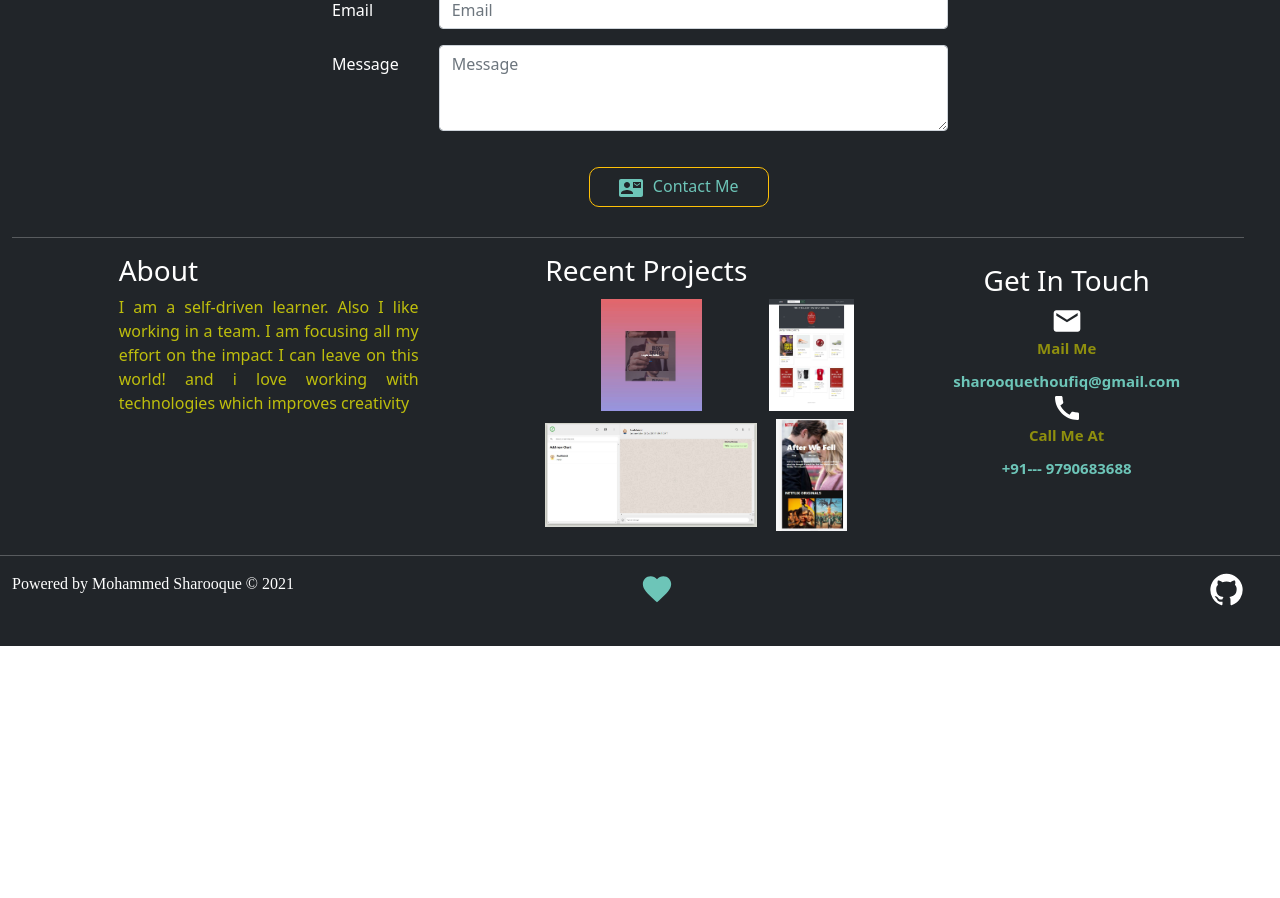
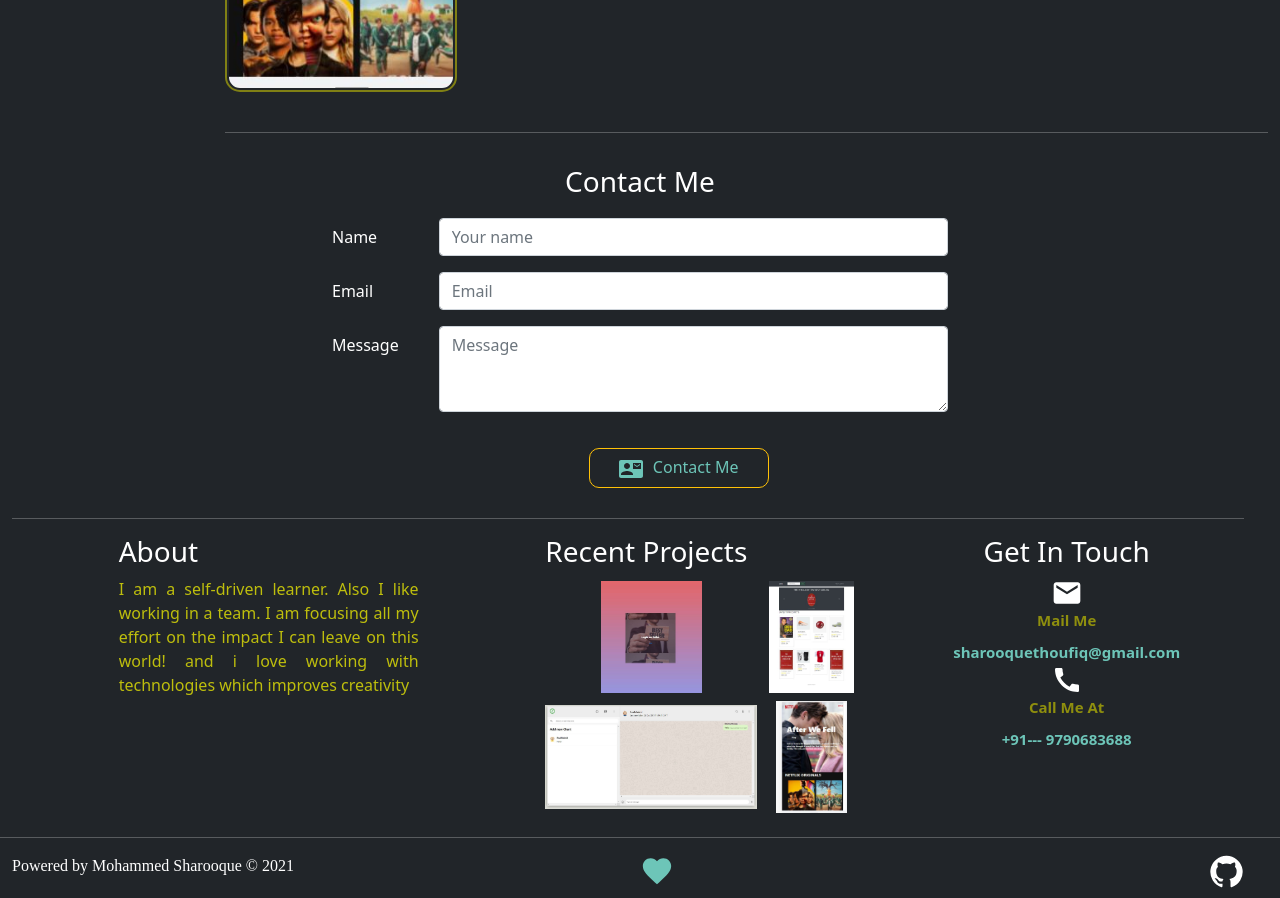
Before and after one commit to sharooque7/Portfolio, a React (Create React App) app: page / in a window 1280 px wide. Shown: the part 5200-6098 px from the top of the page. Before the commit the page ends 5846 px from the top, so only its background shows below. Built offline with nearby package versions, Linux system fonts and the light colour scheme.

Commit message:
first commit

```diff
--- a/src/components/ContactForm/Form.js
+++ b/src/components/ContactForm/Form.js
@@ -46,6 +46,7 @@ const ContactForm = () => {
       <Col md={3} lg={3} xl={3} sm={3} xs={3}></Col>
 
       <Col md={6} lg={6} xl={6} sm={6} xs={6} className={`mt-3  ${style.frm}`}>
+        <h3 style={{ color: "white" }}>Contact Me</h3>
         <Form
           onSubmit={sendEmail}
           className={`d-flex flex-column ${style.frm}`}
--- a/src/components/ContactForm/form.module.css
+++ b/src/components/ContactForm/form.module.css
@@ -34,3 +34,9 @@
 .det__wrapper > span:hover {
   transform: translateY(-10px);
 }
+.frm > h3 {
+  margin-bottom: 20px;
+  display: flex;
+  justify-content: center;
+  align-items: center;
+}
--- a/src/components/Footer/footer.module.css
+++ b/src/components/Footer/footer.module.css
@@ -37,7 +37,6 @@
   font-weight: bold;
 }
 .det__wrapper {
-  margin-top: 10px;
   display: flex;
   flex-direction: column;
   justify-content: center;
--- a/src/components/Projects/Project.jsx
+++ b/src/components/Projects/Project.jsx
@@ -68,6 +68,7 @@ const project = () => {
                   </div>
                 </Col>
               </Row>
+              <hr style={{ color: "white", marginTop: "40px" }} />
             </Col>
           </>
         ))}
```
